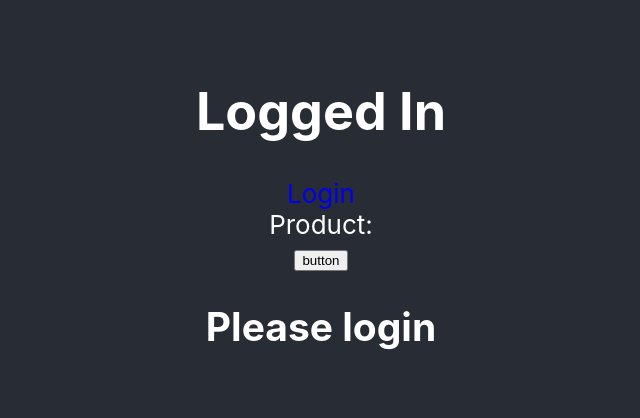
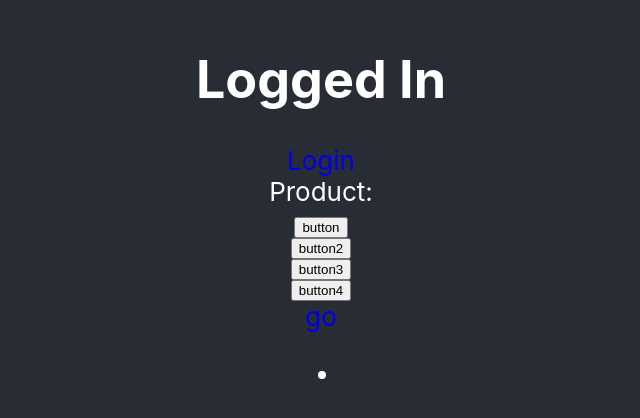
Before and after one commit to jykyle0226/PCaudio, a React (Create React App) app: page /oauth/callback in a window 1280 px wide. Shown: the part 186-604 px from the top of the page, without its empty margins (319-959 px from the left). Built offline with nearby package versions, Linux system fonts and the light colour scheme.

Commit message:
moving API to Live page

```diff
--- a/src/pages/API.js
+++ b/src/pages/API.js
@@ -8,7 +8,7 @@ function API() {
   const REDIRECT_URI = "http://localhost:3000/oauth/callback";
   const CLIENT_SECRET =
     "ddb28c33d638d5368301517741b24857f545bdc02e5af0cc8d9ce2d152c8ef56";
-
+  const [accessToken, setAccessToken] = useState("");
   const [token, setToken] = useState("");
 
   useEffect(() => {
@@ -47,7 +47,15 @@ function API() {
       `https://api.planningcenteronline.com/oauth/token`,
       form
     );
+    console.log(data)
+    const accessToken = data.access_token;
+    console.log(data.access_token)
+    setAccessToken(accessToken);
+    console.log(accessToken)
   };
+
+  localStorage.setItem('AccessToken', accessToken)
+
 
   const [plans, setPlans] = useState("");
 
@@ -57,24 +65,43 @@ function API() {
       "https://api.planningcenteronline.com/services/v2/service_types/777403/plans",
       {
         headers: {
-          Authorization: `Bearer ${data.access_token}`,
+          Authorization: `Bearer ${accessToken}`,
+        },
+        params: {
+          order: "-sort_date",
+          per_page: "20",
         },
       }
     );
-    console.log(data);
-    setPlans(data.plans.item);
+    setPlans(data.data);
+    console.log(data.data);
+    console.log(accessToken);
   };
 
+  const today = new Date();
+
+  const consoleToday = () => {
+    console.log(today);
+  };
+  const [inputDates, setInputDates] = useState([]);
+  const [closestDates, setClosestDates] = useState([]);
+
   const renderServices = () => {
-    return plans.map((plan) => (
-      <div key={plan.id}>
-        {plan.name}
-        <div>
-          <p>Services</p>
-        </div>
-      </div>
-    ));
+    if (!Array.isArray(plans)) {
+      console.error("plans is not an array");
+      return;
+    }
+    const allDates = [];
+    plans.forEach((plan) => {
+      const dateList = plan.attributes.dates;
+      allDates.push(dateList);
+    });
+    setInputDates(allDates);
   };
+
+  useEffect(() => {
+    console.log(inputDates);
+  }, [inputDates]);
 
   return (
     <div className="App">
@@ -98,22 +125,15 @@ function API() {
             <button onClick={FetchData}> button </button>
           </div>
         </div>
-        {token ? (
-          <form onSubmit={searchPlans}>
-            <input
-              className="input"
-              type="text"
-              onChange={(e) => setPlans(e.target.value)}
-            />
-            <button className="button-68" type={"submit"}>
-              Search
-            </button>
-          </form>
-        ) : (
-          <h2>Please login</h2>
-        )}
-
-        {/* {renderServices()} */}
+        <button onClick={searchPlans}>button2</button>
+        <button onClick={renderServices}>button3</button>
+        <button onClick={consoleToday}>button4</button>
+          <div>
+            <a href="/live">go</a>
+          </div>
+        <ul>
+          <li>{inputDates}</li>
+        </ul>
       </header>
     </div>
   );
--- a/src/pages/Live.js
+++ b/src/pages/Live.js
@@ -3,16 +3,17 @@ import FaderDataComp from "../components/FaderDataComp";
 import styled from "styled-components";
 import { useState } from "react";
 import DCAArr from "../DCAData";
+import axios from "axios";
 import InstArr from "../InstData";
 import SingerArr from "../SingerData";
 import StemArr from "../StemData";
-
+import API from "../pages/API";
 import DCA from "../components/DCA";
 import "../Style/Fader.css";
 import Dropdown from "react-dropdown";
 import "react-dropdown/style.css";
 import "../Style/style.css";
-
+import { useEffect } from "react";
 const ServiceOptions = ["W&P", "Sunday Service"];
 const SongOptions = ["First", "Second", "Third"];
 const defaultServiceOption = ServiceOptions[0];
@@ -28,7 +29,6 @@ const DropdownTop = styled("div")`
   transform: skew(-45deg, 0);
   margin: 0;
   transition: all 0.4s;
-
 `;
 const DropdownRight = styled("div")`
   position: absolute;
@@ -41,7 +41,7 @@ const DropdownRight = styled("div")`
   left: 100%;
   transform: skew(0, -45deg);
   transition: all 0.4s;
-  border-bottom: 2px solid
+  border-bottom: 2px solid;
 `;
 const DropdownBg = styled("div")`
   position: absolute;
@@ -51,7 +51,7 @@ const DropdownBg = styled("div")`
   right: 0;
   background: #d4af37;
   transition: all 0.4s;
-  border-bottom: 2px solid
+  border-bottom: 2px solid;
 `;
 const DropdownInner = styled("div")`
   background: #28282d;
@@ -62,7 +62,6 @@ const DropdownInner = styled("div")`
   bottom: 2px;
   bottom: 0;
   left: 0;
-
 `;
 
 const DropDownContainer = styled("div")`
@@ -81,7 +80,6 @@ const DropDownHeader = styled("div")`
   background: #28282d;
   position: relative;
   transition: all 0.4s;
-
 `;
 
 const DropDownListContainer = styled("div")``;
@@ -107,7 +105,7 @@ const ListItem = styled("li")`
   transition: all 0.4s;
   margin-bottom: 0.8em;
 
-  &:hover{
+  &:hover {
     background: #d4af37;
     transition: all 0.4s;
     color: #28282d;
@@ -148,6 +146,51 @@ const Live = (props) => {
     setSongIsOpen(false);
   };
 
+  const AccessToken = localStorage.getItem("AccessToken");
+
+  const checkToken = () => {
+    console.log(AccessToken);
+  };
+
+  const [plans, setPlans] = useState("");
+  const [inputDates, setInputDates] = useState([]);
+  const [closestDates, setClosestDates] = useState([]);
+
+  const renderServices = () => {
+    if (!Array.isArray(plans)) {
+      console.error("plans is not an array");
+      return;
+    }
+    const allDates = [];
+    plans.forEach((plan) => {
+      const dateList = plan.attributes.dates;
+      allDates.push(dateList);
+    });
+    setInputDates(allDates);
+  };
+
+  useEffect(() => {
+    console.log(inputDates);
+  }, [inputDates]);
+
+  const searchPlans = async (e) => {
+    e.preventDefault();
+    const { data } = await axios.get(
+      "https://api.planningcenteronline.com/services/v2/service_types/777403/plans",
+      {
+        headers: {
+          Authorization: `Bearer ${AccessToken}`,
+        },
+        params: {
+          order: "-sort_date",
+          per_page: "10",
+        },
+      }
+    );
+    setPlans(data.data);
+    console.log(data.data);
+    console.log(AccessToken);
+  };
 
   const options = ServiceOptions;
   const Songoptions = SongOptions;
@@ -201,7 +244,7 @@ const Live = (props) => {
             <DropdownBg class="bg">
               <DropdownInner class="bg-inner"></DropdownInner>
             </DropdownBg>
-            <DropDownContainer div class="text" >
+            <DropDownContainer div class="text">
               <DropDownHeader onClick={Servicetoggling}>
                 {" "}
                 {selectedOption || "Service"}
@@ -209,7 +252,7 @@ const Live = (props) => {
               {isOpen && (
                 <DropDownListContainer>
                   <DropDownList>
-                    {options.map((option) => (
+                    {inputDates.map((option) => (
                       <ListItem
                         onClick={onOptionClicked(option)}
                         key={Math.random()}
@@ -295,14 +338,15 @@ const Live = (props) => {
                 </div>
               </div>
             </div>
-
           </div>
-          <div className="Lower">
-
+          <div className="Lower"></div>
         </div>
       </div>
+      <div>
+        <button onClick={checkToken}>button 1</button>
+        <button onClick={searchPlans}>button 2</button>
+        <button onClick={renderServices}>button 3</button>
       </div>
-      <div></div>
     </div>
   );
 };
```
Lines whose indentation alone changed are shown as unchanged.
